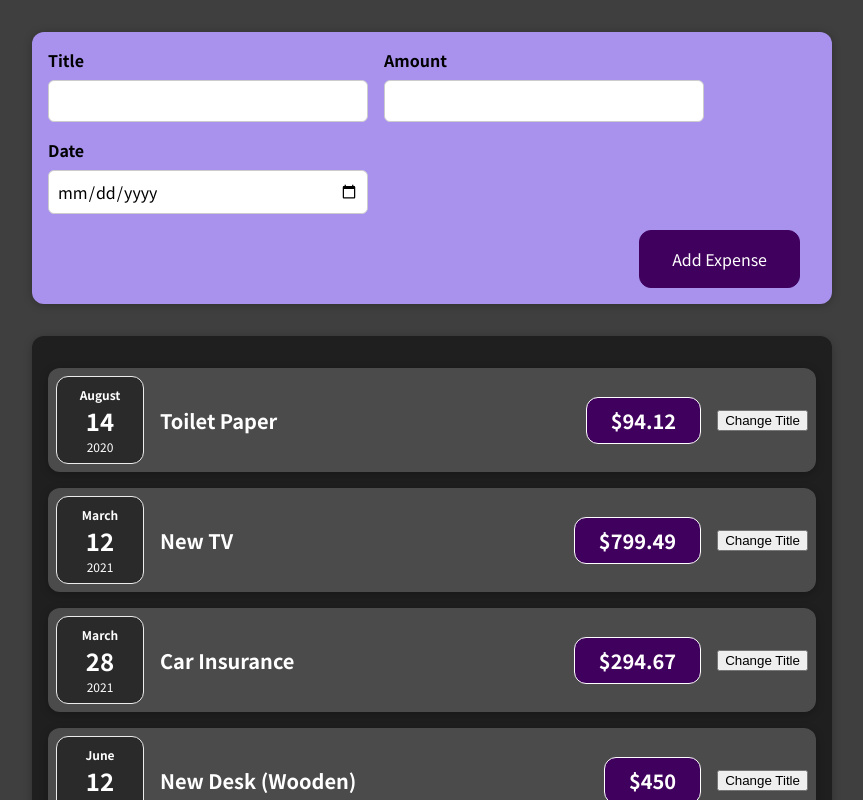
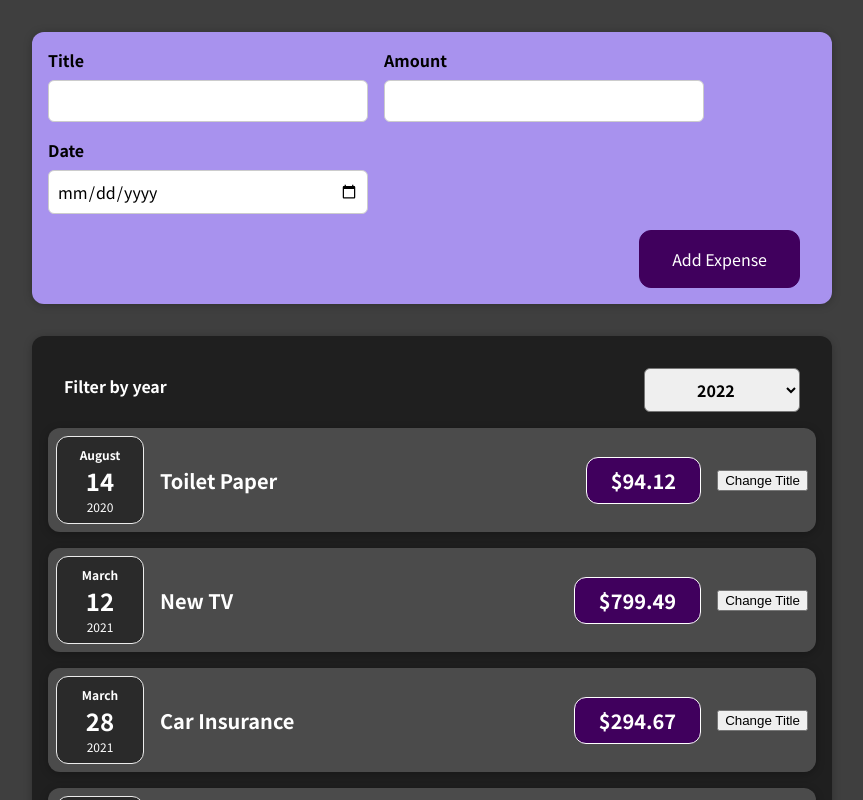
Before and after one commit to SpyrosVigkos/maximilian-react-course, a React (Create React App) app in the folder state-events/: page / in a window 1280 px wide. Shown: the top 800 px of the page, without its empty margins (208-1071 px from the left). Built offline with nearby package versions, Linux system fonts and the light colour scheme.

Commit message:
Assignment Solution

```diff
--- a/state-events/src/components/Expenses/Expenses.jsx
+++ b/state-events/src/components/Expenses/Expenses.jsx
@@ -1,9 +1,19 @@
+import React, { useState } from "react";
 import ExpenseItem from "./ExpenseItem";
+import ExpensesFilter from "./ExpensesFilter";
 import Card from "../UI/Card";
 import "./Expenses.css";
 const Expenses = (props) => {
+  const [filteredYear, setFilteredYear] = useState("2020");
+
+  const onChnageFilterHandler = (selecetedValue) => {
+    // console.log(selecetedValue);
+    setFilteredYear(selecetedValue);
+  };
+  // console.log(filteredYear);
   return (
     <Card className="expenses">
+      <ExpensesFilter onChangeFilter={onChnageFilterHandler} />
       {props.items.map((expense) => (
         <ExpenseItem
           key={expense.id}
--- /dev/null
+++ b/state-events/src/components/Expenses/ExpensesFilter.css
@@ -0,0 +1,24 @@
+.expenses-filter {
+  color: white;
+  padding: 0 1rem;
+}
+
+.expenses-filter__control {
+  display: flex;
+  width: 100%;
+  align-items: center;
+  justify-content: space-between;
+  margin: 1rem 0;
+}
+
+.expenses-filter label {
+  font-weight: bold;
+  margin-bottom: 0.5rem;
+}
+
+.expenses-filter select {
+  font: inherit;
+  padding: 0.5rem 3rem;
+  font-weight: bold;
+  border-radius: 6px;
+}
--- /dev/null
+++ b/state-events/src/components/Expenses/ExpensesFilter.js
@@ -0,0 +1,25 @@
+import React from "react";
+
+import "./ExpensesFilter.css";
+
+const ExpensesFilter = (props) => {
+  const filterChangeHandler = (event) => {
+    props.onChangeFilter(event.target.value);
+  };
+
+  return (
+    <div className="expenses-filter">
+      <div className="expenses-filter__control">
+        <label>Filter by year</label>
+        <select onChange={filterChangeHandler}>
+          <option value="2022">2022</option>
+          <option value="2021">2021</option>
+          <option value="2020">2020</option>
+          <option value="2019">2019</option>
+        </select>
+      </div>
+    </div>
+  );
+};
+
+export default ExpensesFilter;
```
Also changed, not shown: 1 other file (tests, documents, lock files or other folders).
